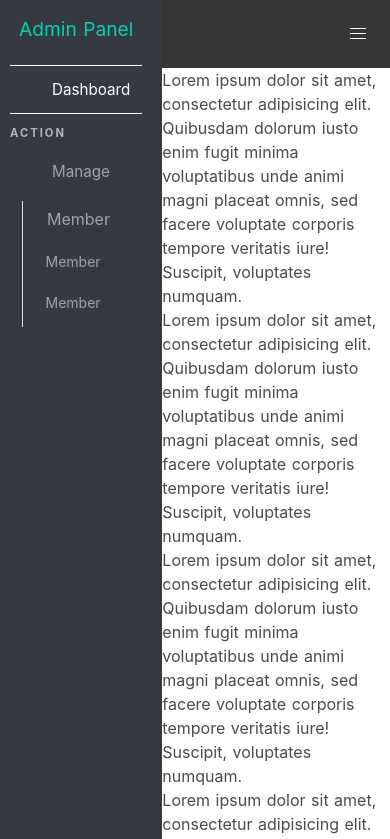
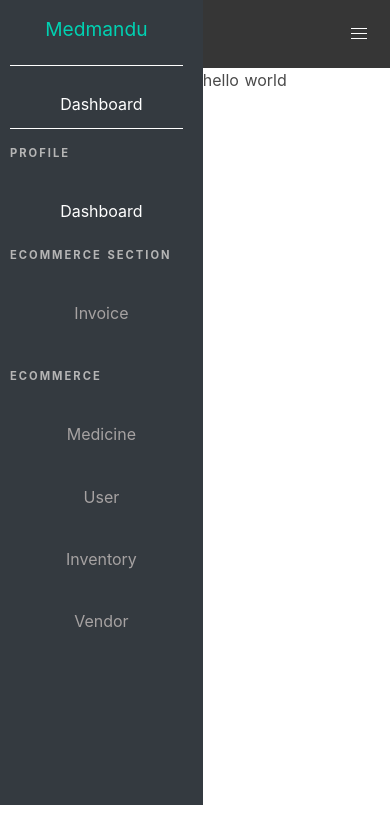
Before and after one commit to ashish336b/summerProject, a Nuxt app in the folder client/: page / in a window 390 px wide. Shown: the top 839 px of the page. Built offline with nearby package versions, Linux system fonts and the light colour scheme.

Commit message:
small fixes on text alignment and responsiveness

```diff
--- a/client/assets/stylesheet/main.scss
+++ b/client/assets/stylesheet/main.scss
@@ -2,7 +2,11 @@
 @import "../../node_modules/bulma/bulma.sass";
 
 .main-body {
-  display: flex !important;
+  display: flex;
+}
+
+.main{
+  width: 100%;
 }
 
 nav {
@@ -53,6 +57,10 @@ nav .container {
   color: #a6a2a2;
 }
 
+.hide {
+  display: none;
+}
+
 .sidebar .menu-label {
   font-size: 0.7rem;
   letter-spacing: 2px;
@@ -62,8 +70,9 @@ nav .container {
   display: flex;
   align-items: center;
 }
-.sidebar .list span:nth-child(2) {
-  padding-left: 10px;
+.sidebar .list p {
+  text-align: center;
+  margin-left: 10px;
 }
 
 @media only screen and (max-width: 480px) {
@@ -79,19 +88,19 @@ nav .container {
   .sidebar .list {
     display: block;
   }
-  .sidebar .list span{
+  .sidebar .list span {
     width: 100%;
     font-size: 0.95rem;
     margin-left: 10px;
   }
-  .sidebar .list svg{
+  .sidebar .list svg {
     width: 100%;
   }
 }
 
 @media only screen and (min-width: 480px) and (max-width: 768px) {
   .sidebar {
-    width: 100%;
+    width: 60%;
     padding-left: 10px;
     padding-right: 20px;
   }
--- a/client/components/sideNav.vue
+++ b/client/components/sideNav.vue
@@ -1,33 +1,44 @@
 <template>
   <div class="sidebar" id="sidebar">
     <div class="sidebar-heading">
-      <div class="has-text-primary has-text-centered">Admin Panel</div>
-      <div class="divider mt-4"></div>
+      <div class="has-text-primary has-text-centered">Medmandu</div>
     </div>
+    <div class="divider mt-4"></div>
     <aside class="menu">
       <ul class="menu-list">
         <li>
           <a class="active">
             <div class="list">
               <span class="iconify" data-icon="ic:twotone-dashboard" data-inline="false"></span>
-              <span>Dashboard</span>
+              <p>Dashboard</p>
             </div>
           </a>
         </li>
       </ul>
-      <div class="divider"></div>
-      <p class="menu-label has-text-weight-bold">Action</p>
+      <div class="divider mb-4"></div>
+      <p class="menu-label has-text-weight-bold">Profile</p>
+      <ul class="menu-list">
+        <li>
+          <a class="active">
+            <div class="list">
+              <span class="iconify" data-icon="ic:twotone-dashboard" data-inline="false"></span>
+              <p>Dashboard</p>
+            </div>
+          </a>
+        </li>
+      </ul>
+      <p class="menu-label has-text-weight-bold">Ecommerce Section</p>
       <ul class="menu-list">
         <li>
           <a class="custom-list-container">
             <div class="list">
               <span class="iconify" data-icon="ic:twotone-dashboard" data-inline="false"></span>
-              <span>Manage</span>
+              <p>Invoice</p>
               <!-- <span class="iconify" data-icon="dashicons:arrow-down-alt2" data-inline="false"></span> -->
               <span class="iconify" data-icon="dashicons:arrow-right" data-inline="false"></span>
             </div>
           </a>
-          <ul>
+          <ul class="hide">
             <li>
               <a href="#">Member</a>
             </li>
@@ -40,12 +51,62 @@
           </ul>
         </li>
       </ul>
+
+      <p class="menu-label has-text-weight-bold">Ecommerce</p>
+      <ul class="menu-list">
+        <li>
+          <a class>
+            <div class="list">
+              <span class="iconify" data-icon="ri:medicine-bottle-line" data-inline="false"></span>
+              <p>Medicine</p>
+            </div>
+          </a>
+        </li>
+      </ul>
+      <ul class="menu-list">
+        <li>
+          <a class>
+            <div class="list">
+              <span class="iconify" data-icon="ant-design:user-outlined" data-inline="false"></span>
+              <p>User</p>
+            </div>
+          </a>
+        </li>
+      </ul>
+      <ul class="menu-list">
+        <li>
+          <a class>
+            <div class="list">
+              <span class="iconify" data-icon="mdi:warehouse" data-inline="false"></span>
+              <p>Inventory</p>
+            </div>
+          </a>
+        </li>
+      </ul>
+      <ul class="menu-list">
+        <li>
+          <a class>
+            <div class="list">
+              <span class="iconify" data-icon="typcn:vendor-apple" data-inline="false"></span>
+              <p>Vendor</p>
+            </div>
+          </a>
+        </li>
+      </ul>
     </aside>
+    <br />
+    <br />
+    <br />
+    <br />
+    <br />
+    <br />
   </div>
 </template>
 
 <script>
-export default {};
+export default {
+  data: () => ({})
+};
 </script>
 
 <style>
--- a/client/pages/index.vue
+++ b/client/pages/index.vue
@@ -4,21 +4,9 @@
       <sideNav />
       <div class="main" id="main">
         <topNav />
-        <p>Lorem ipsum dolor sit amet, consectetur adipisicing elit. Quibusdam dolorum iusto enim fugit minima voluptatibus unde animi magni placeat omnis, sed facere voluptate corporis tempore veritatis iure! Suscipit, voluptates numquam.</p>
-        <p>Lorem ipsum dolor sit amet, consectetur adipisicing elit. Quibusdam dolorum iusto enim fugit minima voluptatibus unde animi magni placeat omnis, sed facere voluptate corporis tempore veritatis iure! Suscipit, voluptates numquam.</p>
-        <p>Lorem ipsum dolor sit amet, consectetur adipisicing elit. Quibusdam dolorum iusto enim fugit minima voluptatibus unde animi magni placeat omnis, sed facere voluptate corporis tempore veritatis iure! Suscipit, voluptates numquam.</p>
-        <p>Lorem ipsum dolor sit amet, consectetur adipisicing elit. Quibusdam dolorum iusto enim fugit minima voluptatibus unde animi magni placeat omnis, sed facere voluptate corporis tempore veritatis iure! Suscipit, voluptates numquam.</p>
-        <p>Lorem ipsum dolor sit amet, consectetur adipisicing elit. Quibusdam dolorum iusto enim fugit minima voluptatibus unde animi magni placeat omnis, sed facere voluptate corporis tempore veritatis iure! Suscipit, voluptates numquam.</p>
-        <p>Lorem ipsum dolor sit amet, consectetur adipisicing elit. Quibusdam dolorum iusto enim fugit minima voluptatibus unde animi magni placeat omnis, sed facere voluptate corporis tempore veritatis iure! Suscipit, voluptates numquam.</p>
-        <p>Lorem ipsum dolor sit amet, consectetur adipisicing elit. Quibusdam dolorum iusto enim fugit minima voluptatibus unde animi magni placeat omnis, sed facere voluptate corporis tempore veritatis iure! Suscipit, voluptates numquam.</p>
-        <p>Lorem ipsum dolor sit amet, consectetur adipisicing elit. Quibusdam dolorum iusto enim fugit minima voluptatibus unde animi magni placeat omnis, sed facere voluptate corporis tempore veritatis iure! Suscipit, voluptates numquam.</p>
-        <p>Lorem ipsum dolor sit amet, consectetur adipisicing elit. Quibusdam dolorum iusto enim fugit minima voluptatibus unde animi magni placeat omnis, sed facere voluptate corporis tempore veritatis iure! Suscipit, voluptates numquam.</p>
-        <p>Lorem ipsum dolor sit amet, consectetur adipisicing elit. Quibusdam dolorum iusto enim fugit minima voluptatibus unde animi magni placeat omnis, sed facere voluptate corporis tempore veritatis iure! Suscipit, voluptates numquam.</p>
-        <p>Lorem ipsum dolor sit amet, consectetur adipisicing elit. Quibusdam dolorum iusto enim fugit minima voluptatibus unde animi magni placeat omnis, sed facere voluptate corporis tempore veritatis iure! Suscipit, voluptates numquam.</p>
-        <p>Lorem ipsum dolor sit amet, consectetur adipisicing elit. Quibusdam dolorum iusto enim fugit minima voluptatibus unde animi magni placeat omnis, sed facere voluptate corporis tempore veritatis iure! Suscipit, voluptates numquam.</p>
-        <p>Lorem ipsum dolor sit amet, consectetur adipisicing elit. Quibusdam dolorum iusto enim fugit minima voluptatibus unde animi magni placeat omnis, sed facere voluptate corporis tempore veritatis iure! Suscipit, voluptates numquam.</p>
-        <p>Lorem ipsum dolor sit amet, consectetur adipisicing elit. Quibusdam dolorum iusto enim fugit minima voluptatibus unde animi magni placeat omnis, sed facere voluptate corporis tempore veritatis iure! Suscipit, voluptates numquam.</p>
-        <p>Lorem ipsum dolor sit amet, consectetur adipisicing elit. Quibusdam dolorum iusto enim fugit minima voluptatibus unde animi magni placeat omnis, sed facere voluptate corporis tempore veritatis iure! Suscipit, voluptates numquam.</p>
+        <div>
+          <h1>hello world</h1>
+        </div>
       </div>
     </div>
   </div>
```
